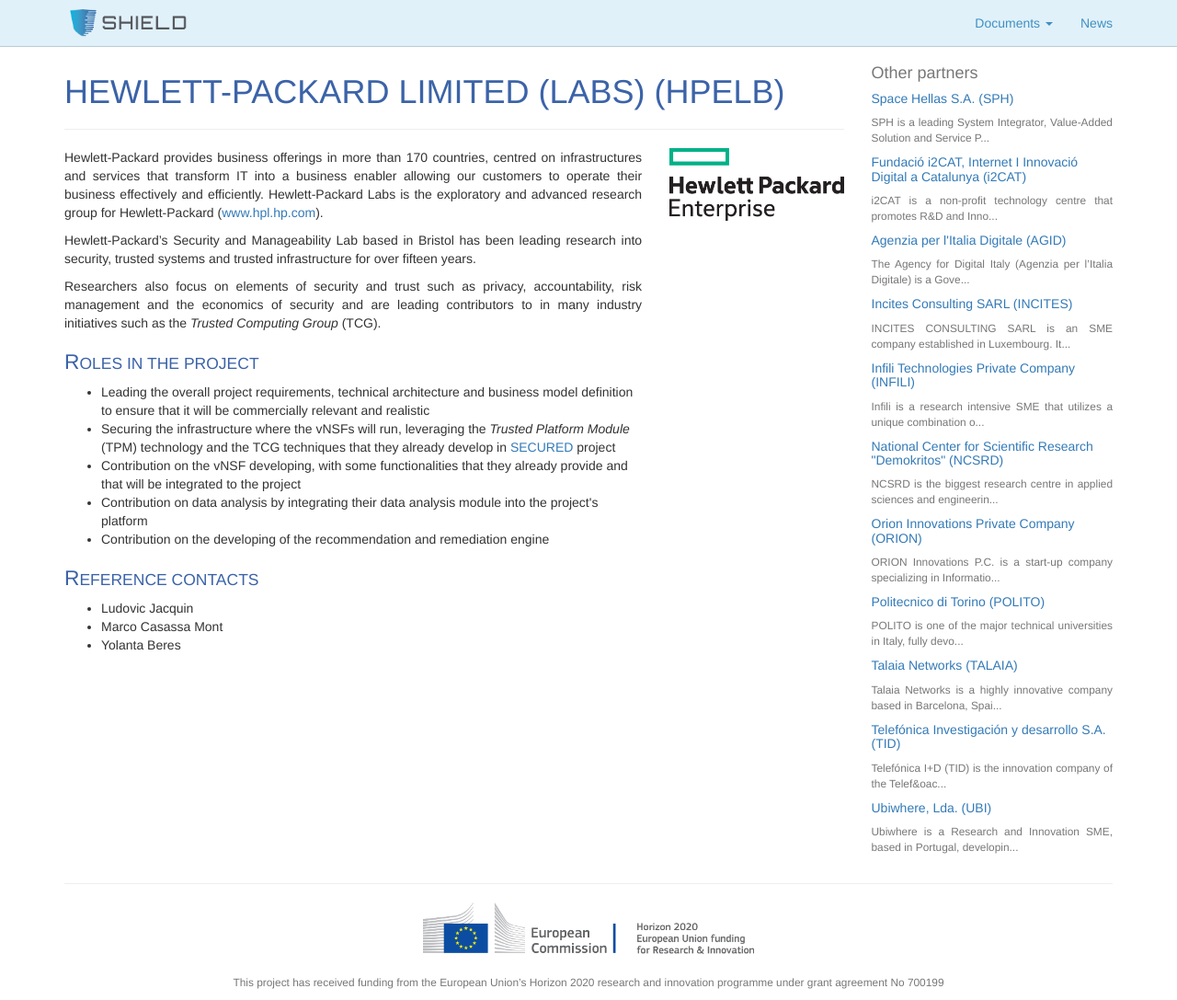
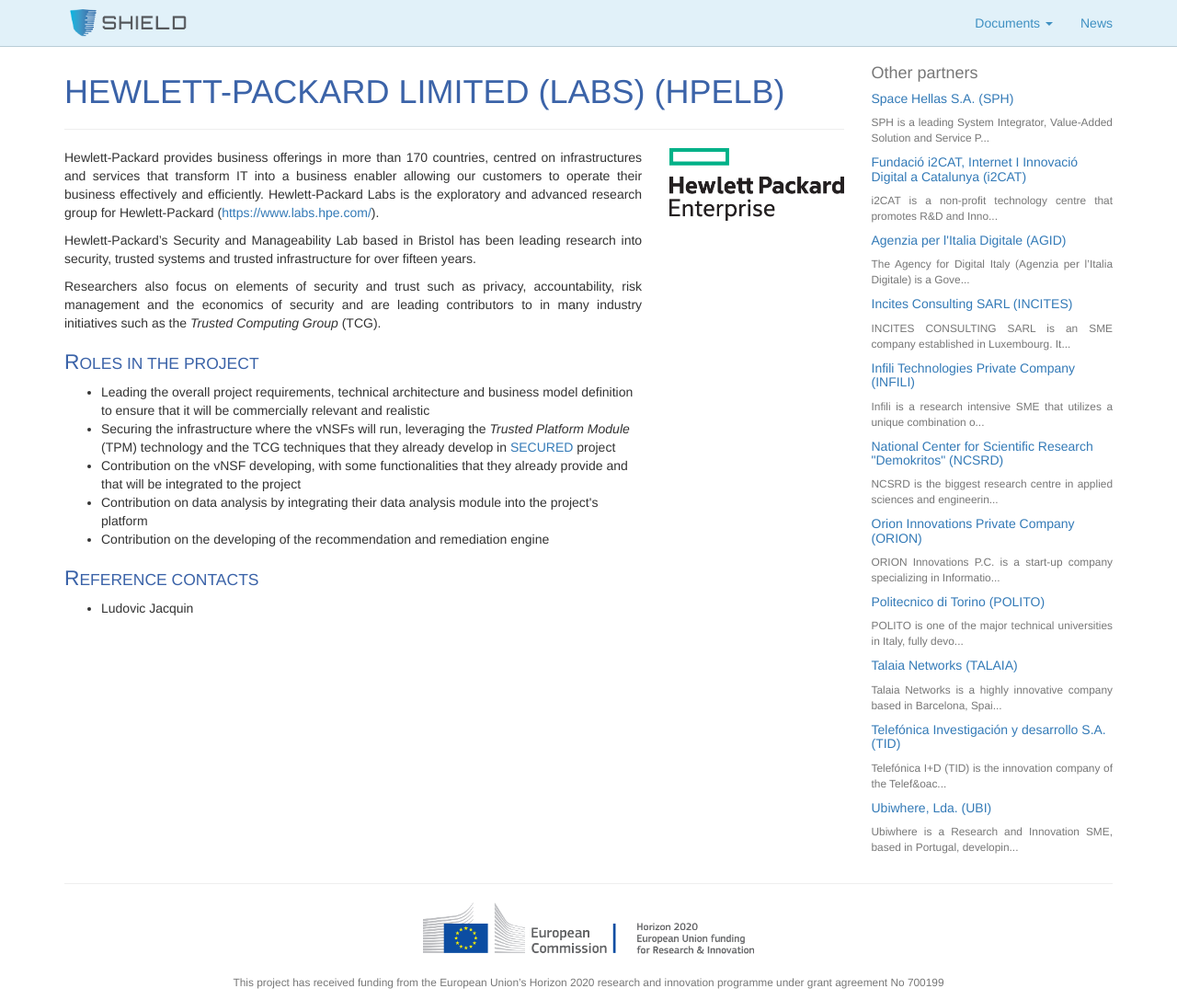
Before and after one commit to torsec/shield-h2020, a Jekyll site: the page built from _partners/hewlett-packard-labs.html, in a window 1280 px wide and 1087 px high. Shown: the whole window at 92% size. Built offline with Jekyll 4.4.1, drawn with Linux system fonts in a browser that asks for light colours; comment, search, counter and statistics services are not loaded.

Commit message:
Update HPE page

```diff
--- a/_partners/hewlett-packard-labs.html
+++ b/_partners/hewlett-packard-labs.html
@@ -11,8 +11,8 @@
 	enabler allowing our customers to operate their business effectively and
 	efficiently. Hewlett-Packard Labs is the exploratory and advanced research
 	group for Hewlett-Packard
-	(<a href="www.hpl.hp.com"
-	title="Hewlett-Packard Limited home page">www.hpl.hp.com</a>).
+	(<a href="https://www.labs.hpe.com"
+	title="Hewlett-Packard Limited home page">https://www.labs.hpe.com/</a>).
 </p>
 <p class="text-justify">
 	Hewlett-Packard’s Security and Manageability Lab based in Bristol has been
@@ -57,6 +57,4 @@
 <h3>Reference contacts</h3>
 <ul>
 	<li>Ludovic Jacquin</li>
-	<li>Marco Casassa Mont</li>
-	<li>Yolanta Beres</li>
 </ul>
```
